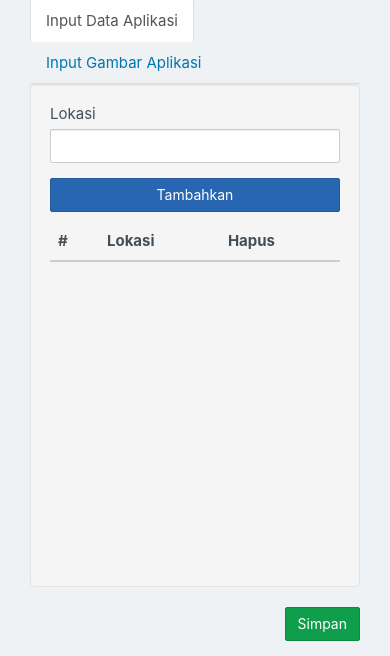
After one commit to ayuproject/rac-server, a PHP site: page /tambah-angkot.php in a window 390 px wide; the page is wider, and only the part inside the window is pictured. The commit adds this page. Shown: the part 1036-1692 px from the top of that part. Run offline with PHP 8.4, Linux system fonts and the light colour scheme; lists and menus that the app fills with data are empty; some libraries are stand-ins or nearby versions.

Commit message:
new file

```diff
--- a/css/app.css
+++ b/css/app.css
@@ -120,6 +120,7 @@ html, body {
   font-weight: 500;
   padding: 6px 12px;
 }
+
 #target {
   width: 345px;
 }
--- a/layout/sidebar.php
+++ b/layout/sidebar.php
@@ -23,4 +23,4 @@
     </div>
   </div>
   <!-- /.sidebar -->
-    <div class="content-wrapper">
+  <div class="content-wrapper">
--- /dev/null
+++ b/tambah-angkot.php
@@ -0,0 +1,135 @@
+<?php
+  require_once('layout/header.php');
+  require_once('layout/sidebar.php');
+?>
+      <div class="bs-docs-section">
+        <div class="row">
+          <div class="col-lg-12">
+            <div class="page-header">
+              <h1 id="forms">Forms</h1>
+            </div>
+          </div>
+        </div>
+        <div class="row">
+          <div class="col-lg-12">
+            <div class="col-md-7">
+                <div class="row">
+                  <div class="col-sm-12">
+                    <div class="map-container">
+                      <input id="pac-input" class="controls" type="text" placeholder="Search Box" id="placeSearch">
+                      <div id="map">
+
+                      </div>
+                  </div>
+                </div>
+              </div>
+            </div>
+            <div class="col-md-5">
+              <!-- tab -->
+              <div class="bs-component">
+                <ul class="nav nav-tabs">
+                  <li class="active"><a href="#inputapp" data-toggle="tab">Input Data Aplikasi</a></li>
+                  <li><a href="#tabImg" data-toggle="tab">Input Gambar Aplikasi</a></li>
+                </ul>
+                <input type="hidden" name="mode-form" value="create">
+                <div id="myTabContent" class="tab-content">
+                  <div class="tab-pane fade active in" id="inputapp">
+                    <div class="well bs-component">
+                      <fieldset>
+                          <div class="row">
+                            <div class="col-lg-12">
+                              <div class="form-group">
+                                <label for="latlng">Lokasi</label>
+                                <input class="form-control" required="required" name="latlng" type="text" id="latlng">
+                                <small class="text-danger"></small>
+                              </div>
+                              <div class="clearfix"></div>
+                              <button class="btn btn-primary btn-block" id="btn-add">Tambahkan</button>
+                              <div class="clearfix"></div>
+                              <div style="height:355px; overflow:auto;">
+                                <div class="bs-component">
+                                  <table class="table table-striped table-hover" id="tb-lokasi">
+                                    <thead>
+                                      <tr>
+                                        <th>#</th>
+                                        <th>Lokasi</th>
+                                        <th>Hapus</th>
+                                      </tr>
+                                    </thead>
+                                    <tbody>
+
+                                    </tbody>
+                                  </table>
+                                </div>
+                              </div>
+                            </div>
+                          </div>
+                        <div class="clearfix"></div>
+                      </fieldset>
+                    </div>
+                  </div>
+                  <div class="tab-pane fade" id="tabImg">
+                    <div class="well bs-component">
+                      <fieldset>
+                        <div class="col-md-5">
+                          <div class="form-group">
+                            <label for="nama">Nama Aplikasi</label>
+                            <input class="form-control" required="required" name="nama" type="text" id="nama">
+                            <small class="text-danger"></small>
+                          </div>
+                        </div>
+                        <div class="clearfix"></div>
+                        <div class="col-md-5">
+                          <div class="form-group">
+                            <label for="deskripsi">Deskripsi</label>
+                            <textarea class="form-control" rows="3" name="deskripsi" id="deskripsi"></textarea>
+                          </div>
+                        </div>
+                      </fieldset>
+                    </div>
+                  </div>
+                  <button class="btn btn-success pull-right">Simpan</button>
+              </div>
+            </div>
+            <!-- end tab -->
+          </div>
+      </div>
+      </div>
+      <script type="text/javascript">
+        var tb_count = 0;
+        $(document).on("click", ".btn-rm", function(e){
+          console.log("remove");
+        });
+
+        $(document).on("click", "#btn-add", function(e){
+          e.preventDefault();
+          console.log("click");
+          tb_count++;
+          $('#tb-lokasi > tbody:last-child').append("<tr> <td>" + tb_count + "</td> <td>lokasi</td><td><button class='btn btn-danger btn-rm' name='btn-rm'>-</button></td></tr>");
+        });
+
+        function initAutocomplete() {
+          map = new google.maps.Map(document.getElementById('map'), {
+            center: {lat: -33.8688, lng: 151.2195},
+            zoom: 13,
+            mapTypeId: 'roadmap'
+          });
+
+          boundsCianjurKota = new google.maps.LatLngBounds();
+          boundsCianjurKota.extend(new google.maps.LatLng(-6.803476,107.15325));
+          boundsCianjurKota.extend(new google.maps.LatLng(-6.84117,107.122121));
+
+          var input = document.getElementById('pac-input');
+          var searchBox = new google.maps.places.SearchBox(input, { bounds: boundsCianjurKota });
+
+          map.controls[google.maps.ControlPosition.TOP_LEFT].push(input);
+          map.addListener('bounds_changed', function() {
+            searchBox.setBounds(boundsCianjurKota);
+          });
+          map.fitBounds(boundsCianjurKota);
+        }
+      </script>
+
+<?php
+  require_once('layout/footer.php');
+?>
--- a/tambah-jalan.php
+++ b/tambah-jalan.php
@@ -73,7 +73,6 @@
           </div>
           <!-- end tab -->
         </div>
-        <div class="clearfix"></div>
         <div class="clearfix"></div>
         <div class="row">
           <div class="col-sm-12">
```
Lines whose indentation alone changed are shown as unchanged.
